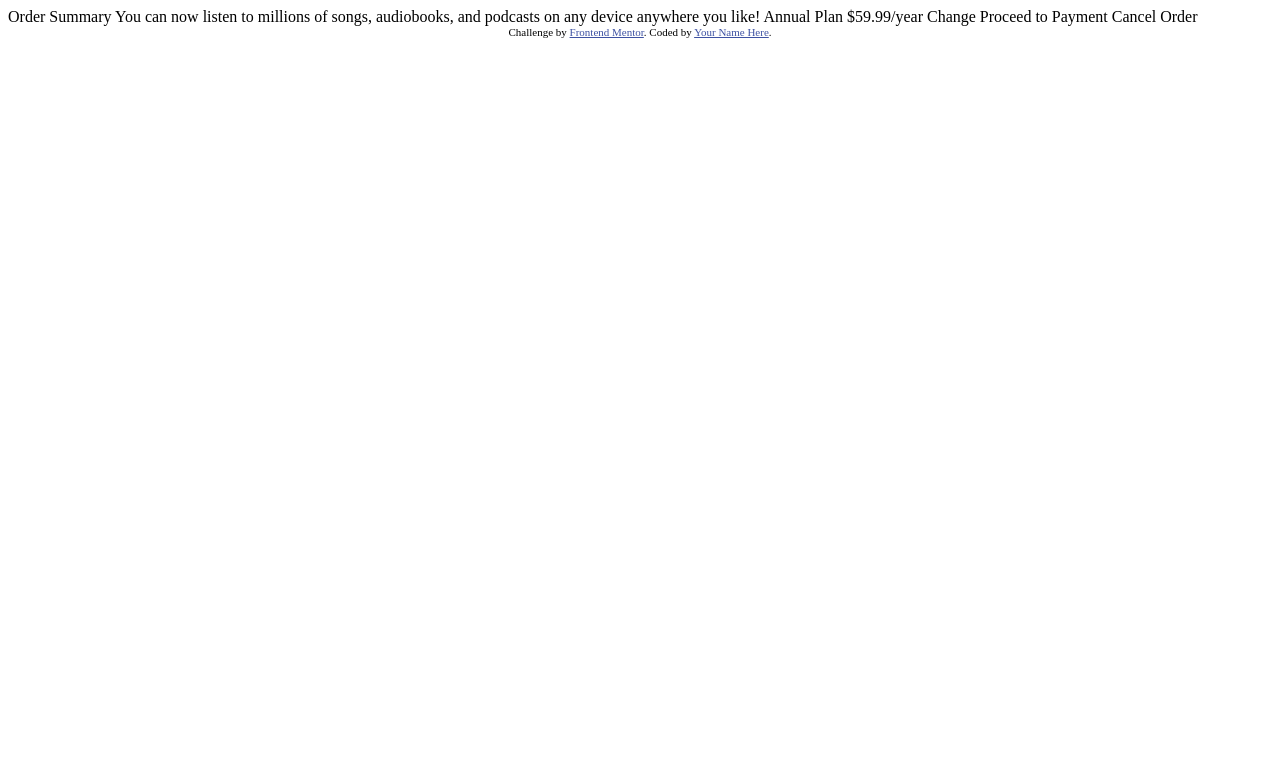
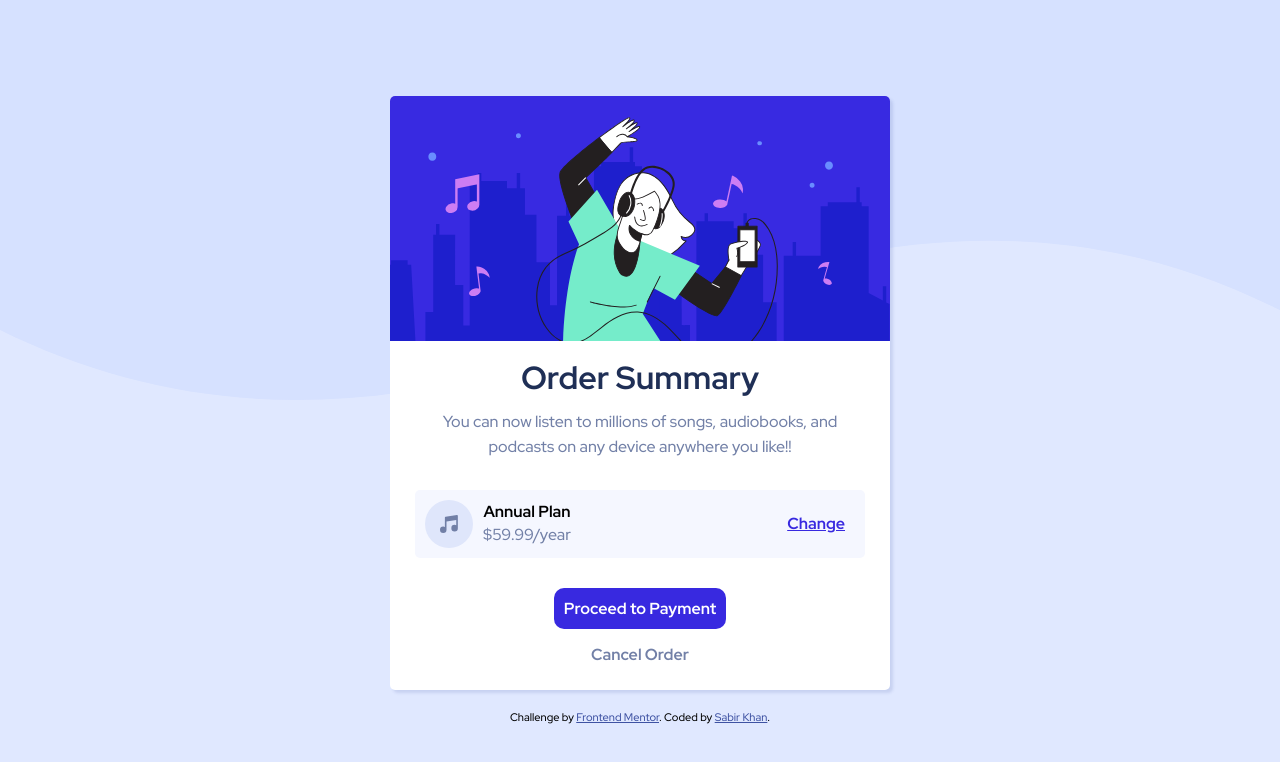
Before and after one commit to simplysabir/orderCartDesign, a plain HTML site: page index.html in a window 1280 px wide. Drawn offline with Linux system fonts and the light colour scheme.

Commit message:
completed.

```diff
--- a/index.html
+++ b/index.html
@@ -5,33 +5,55 @@
   <meta name="viewport" content="width=device-width, initial-scale=1.0"> <!-- displays site properly based on user's device -->
 
   <link rel="icon" type="image/png" sizes="32x32" href="./images/favicon-32x32.png">
+  <link rel="stylesheet" href="./style.css">
+  <link rel="preconnect" href="https://fonts.googleapis.com">
+  <link rel="preconnect" href="https://fonts.gstatic.com" crossorigin>
+  <link href="https://fonts.googleapis.com/css2?family=Red+Hat+Display:wght@500;700;900&display=swap" rel="stylesheet">
 
   <title>Frontend Mentor | Order summary card</title>
 
   <!-- Feel free to remove these styles or customise in your own stylesheet 👍 -->
-  <style>
+  <!-- <style>
     .attribution { font-size: 11px; text-align: center; }
     .attribution a { color: hsl(228, 45%, 44%); }
-  </style>
+  </style> -->
 </head>
 <body>
 
-  Order Summary
+  <div class="bg-image">
 
-  You can now listen to millions of songs, audiobooks, and podcasts on any
-  device anywhere you like!
+  </div>
 
-  Annual Plan
-  $59.99/year
+    <div class="container">
+      <img src="./images/illustration-hero.svg" class="hero" alt="">
+      <h1>Order Summary</h1>
+      <p class="description">You can now listen to millions of songs, audiobooks, and podcasts on any device anywhere you like!!</p>
 
-  Change
+      <div class="pricing">
+        <article>
+        <img src="./images/icon-music.svg" alt="">
 
-  Proceed to Payment
-  Cancel Order
+       <div>
+        <h4>Annual Plan</h4>
+        <p>$59.99/year</p>
+       </div>
+      </article>
+      <button class="btn btn-change">Change</button>
+      </div>
+
+
+
+      <div class="buttons">
+        <button class="btn btn-primary">Proceed to Payment</button>
+        <button class="btn btn-secondary">Cancel Order</button>
+      </div>
+    </div>
+
+
 
   <div class="attribution">
     Challenge by <a href="https://www.frontendmentor.io?ref=challenge" target="_blank">Frontend Mentor</a>.
-    Coded by <a href="#">Your Name Here</a>.
+    Coded by <a href="https://github.com/simplysabir">Sabir Khan</a>.
   </div>
 </body>
 </html>
--- /dev/null
+++ b/style.css
@@ -0,0 +1,141 @@
+*{
+    margin: 0;
+    padding: 0;
+    box-sizing: border-box;
+
+
+}
+:root{
+--pale-blue: hsl(225, 100%, 94%);
+--bright-blue: hsl(245, 75%, 52%);
+
+--very-pale-blue: hsl(225, 100%, 98%);
+--desaturated-blue: hsl(224, 23%, 55%);
+--dark-blue: hsl(223, 47%, 23%);
+}
+
+img{
+    max-width: 100%;
+}
+p{
+    font-size: 16px;
+    line-height: 1.6;
+    color: var(--desaturated-blue);
+}
+body{
+    font-family: 'Red Hat Display', sans-serif;
+    background-color: var(--pale-blue);
+    text-align: center;
+    display: flex;
+    flex-direction: column;
+    align-items: center;
+    justify-content: center;
+    min-height: 100vh;
+}
+button{
+    font-family: 'Red Hat Display', sans-serif;
+}
+.container .description{
+    padding: 0 30px;
+}
+.bg-image{
+    background: url(./images/pattern-background-mobile.svg) no-repeat center/cover;
+    height: 400px;
+    position: absolute;
+    top: 0;
+    left: 0;
+    right: 0;
+    bottom: 0;
+    z-index: -1;
+}
+.container{
+    background-color: white;
+    margin: 20px;
+    padding-bottom: 20px;
+    border-radius: 5px;
+    box-shadow: 3px 3px 3px hsl(228, 45%, 44%,0.15);
+}
+.container img.hero{
+    width: 100%;
+    border-radius: 5px 5px 0 0 ;
+}
+.container h1{
+    color: hsl(223, 47%, 23%);
+    margin: 10px;
+
+}
+.btn{
+    border: none;
+    padding: 5px 10px;
+    border-radius: 10px;
+    font-weight: bold;
+    cursor: pointer;
+    font-size: 16px;
+    transition: all 0.2s ease-in-out;
+}
+.btn-change{
+    background-color: transparent;
+    color: var(--bright-blue);
+    text-decoration: underline;
+
+}
+.btn-primary{
+    background-color: var(--bright-blue);
+    color: white;
+    padding: 10px;
+    margin-bottom: 10px;
+}
+.btn-secondary{
+    background-color: transparent;
+    color: var(--desaturated-blue);
+}
+.container .pricing{
+    margin: 30px auto;
+    padding: 10px;
+    background-color: var(--very-pale-blue);
+    width: 90%;
+    border-radius: 5px;
+    display: flex;
+    align-items: center;
+    justify-content: space-between;
+}
+
+.container .pricing article{
+    display: flex;
+    align-items: center;
+    justify-content: center;
+}
+.container .pricing article img{
+    margin-right: 10px;
+}
+.container .buttons{
+    display: flex;
+    flex-direction: column;
+    align-items: center;
+}
+
+
+
+.btn-secondary:hover{
+    color: hsl(223, 47%, 23%);
+}
+.btn-primary:hover, .btn-change:hover{
+    opacity: 0.8;
+}
+/*Attribution*/
+.attribution { font-size: 11px; text-align: center; }
+.attribution a { color: hsl(228, 45%, 44%); }
+
+
+
+@media(min-width:768px){
+    .bg-image{
+        background: url(./images/pattern-background-desktop.svg) no-repeat center/cover;
+        height: 50vh;
+    }
+
+    .container{
+        width: 500px;
+
+    }
+}
```
